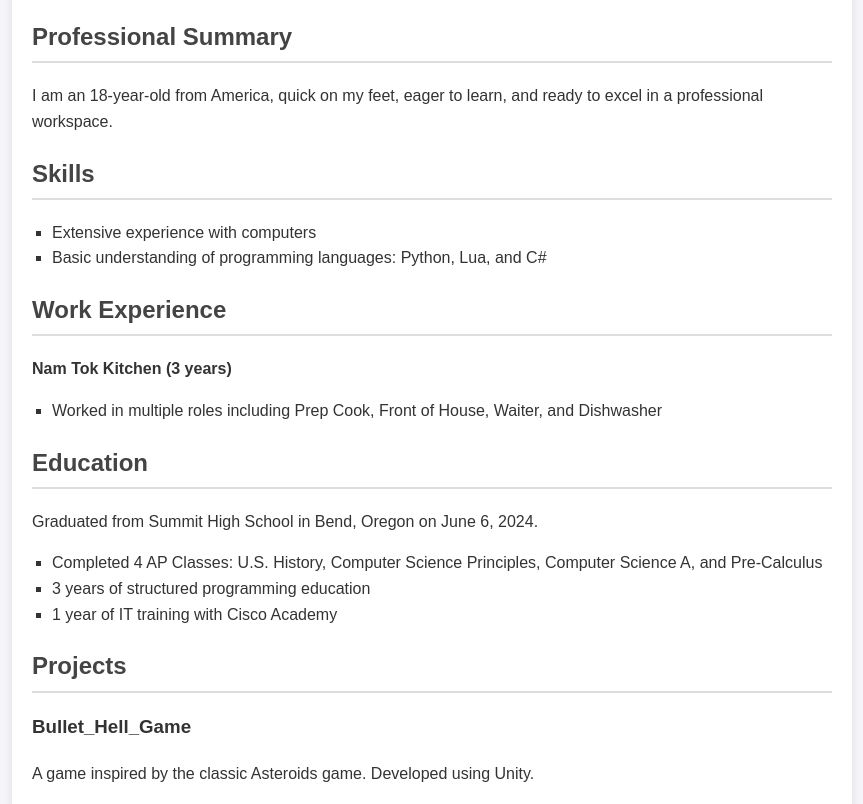
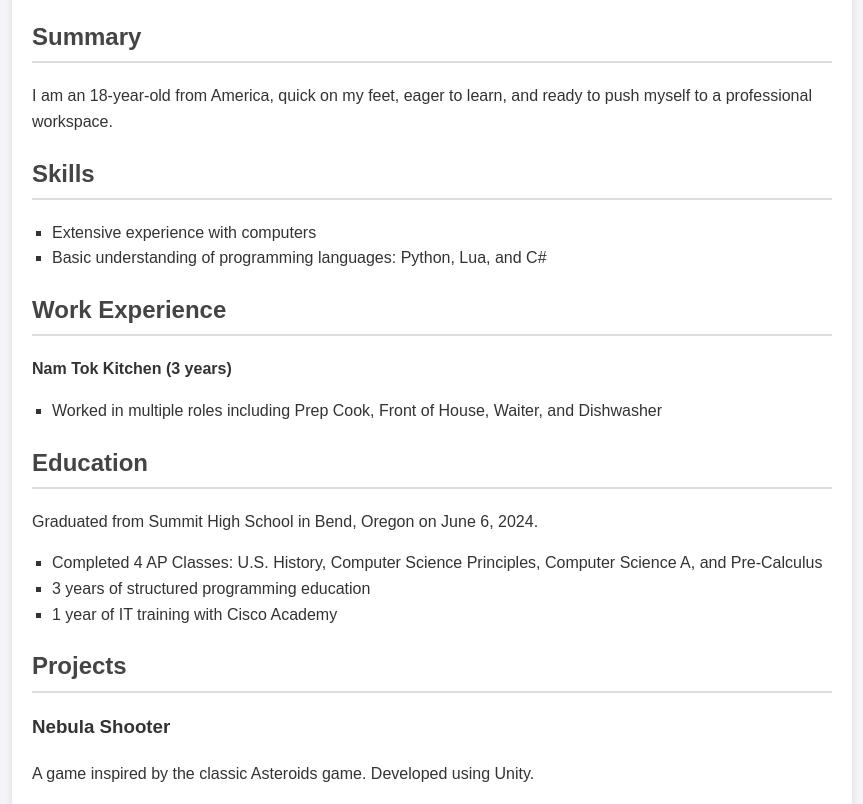
Before and after one commit to OsirisBretoi/Resume, a plain HTML site: page index.html in a window 1280 px wide. Shown: the part 116-920 px from the top of the page, without its empty margins (208-1071 px from the left). Drawn offline with Linux system fonts and the light colour scheme.

Commit message:
Update and rename Index.html to index.html

```diff
--- a/Index.html
+++ b/index.html
@@ -49,8 +49,8 @@
         <h1>Osiris</h1>
 
         <div class="section">
-            <h2>Professional Summary</h2>
-            <p>I am an 18-year-old from America, quick on my feet, eager to learn, and ready to excel in a professional workspace.</p>
+            <h2>Summary</h2>
+            <p>I am an 18-year-old from America, quick on my feet, eager to learn, and ready to push myself to a professional workspace.</p>
         </div>
 
         <div class="section">
@@ -82,7 +82,7 @@
         <div class="section">
             <h2>Projects</h2>
             <div class="project">
-                <h3>Bullet_Hell_Game</h3>
+                <h3>Nebula Shooter</h3>
                 <p>A game inspired by the classic Asteroids game. Developed using Unity.</p>
 
             </div>
```
